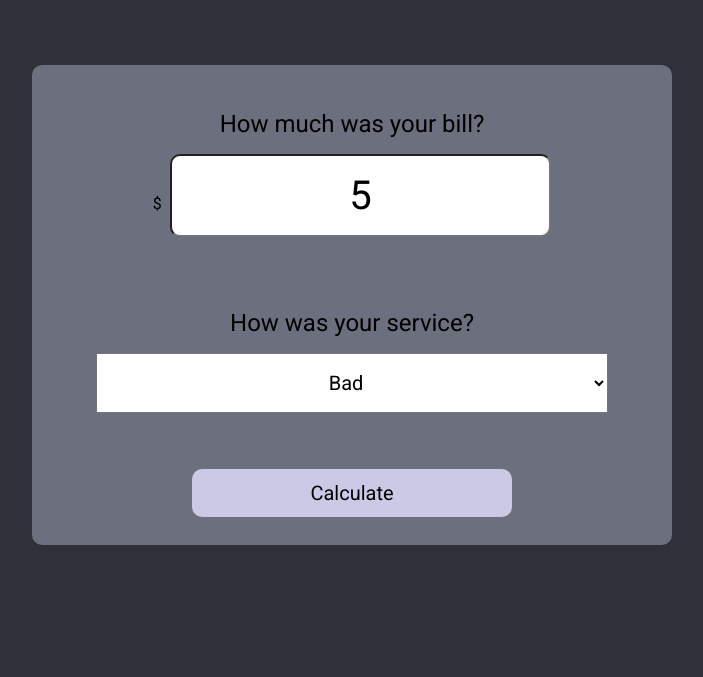
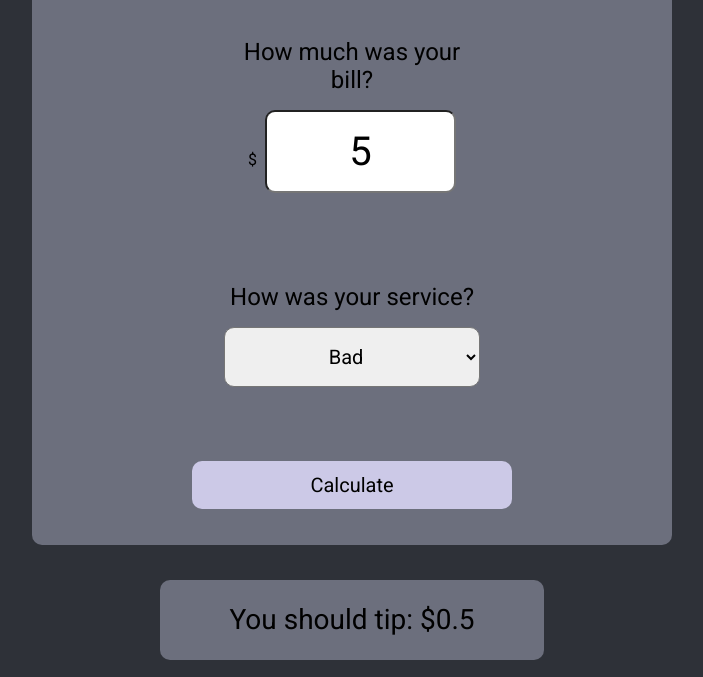
Before and after one commit to cburnjohnson/tip-calculator, a plain HTML site: page index.html in a window 1280 px wide. Both pictures are taken after typing "5" into the empty fields and a click on the button "Calculate". Shown: the part 123-800 px from the top of the page, without its empty margins (288-991 px from the left). Drawn offline with Linux system fonts and the light colour scheme.

Commit message:
finished project

```diff
--- a/index.html
+++ b/index.html
@@ -21,6 +21,7 @@
                             id="billAmount"
                             step=".01"
                             placeholder="00.00"
+                            required
                         />
                     </div>
                 </div>
@@ -31,14 +32,16 @@
                         <option value="bad">Bad</option>
                         <option value="average">Average</option>
                         <option value="good">Good</option>
-                        <option value="reallyGood">Really good</option>
+                        <option value="amazing">Amazing</option>
                     </select>
                 </div>
 
                 <button type="submit">Calculate</button>
             </form>
 
-            <p id="tipAmount"></p>
+            <div id="tipAmountDiv">
+                <p>You should tip: $<span id="tipAmount"></span></p>
+            </div>
         </div>
     </body>
 </html>
--- a/main.js
+++ b/main.js
@@ -4,8 +4,11 @@ tipForm.addEventListener('submit', e => {
     e.preventDefault();
     const billAmount = document.getElementById('billAmount').value;
     const serviceQuality = document.getElementById('serviceQuality').value;
+    const tipAmountEl = document.getElementById('tipAmount');
+    const tipAmountDiv = document.getElementById('tipAmountDiv');
+    tipAmountEl.innerHTML = '';
 
-    let tipAmount;
+    let tipAmount = 0;
 
     switch (serviceQuality) {
         case 'bad':
@@ -24,5 +27,8 @@ tipForm.addEventListener('submit', e => {
             break;
     }
 
-    console.log(tipAmount);
+    tipAmount = Math.floor(tipAmount * 100) / 100;
+
+    tipAmountDiv.style.opacity = 1;
+    tipAmountEl.append(tipAmount.toString());
 });
--- a/styles.css
+++ b/styles.css
@@ -19,8 +19,7 @@
 
 #tipForm {
     width: 50%;
-    height: 60%;
-    background-color: grey;
+    height: 70%;
     display: flex;
     flex-direction: column;
     justify-content: space-around;
@@ -48,6 +47,19 @@ h1 {
     font-weight: bold;
 }
 
+#tipAmountDiv {
+    background-color: #6c6f7d;
+    width: 30%;
+    height: 10%;
+    font-size: 1.75rem;
+    display: flex;
+    align-items: center;
+    justify-content: center;
+    border-radius: 10px;
+    opacity: 0;
+    text-align: center;
+}
+
 label {
     font-size: 1.5rem;
 }
@@ -55,7 +67,7 @@ label {
 label,
 input,
 select {
-    width: 80%;
+    width: 40%;
     padding: 1rem 0;
     text-align: center;
 }
@@ -63,6 +75,7 @@ select {
 select {
     font-size: 1.25rem;
     cursor: pointer;
+    border-radius: 10px;
 }
 
 input[type='number'] {
```
